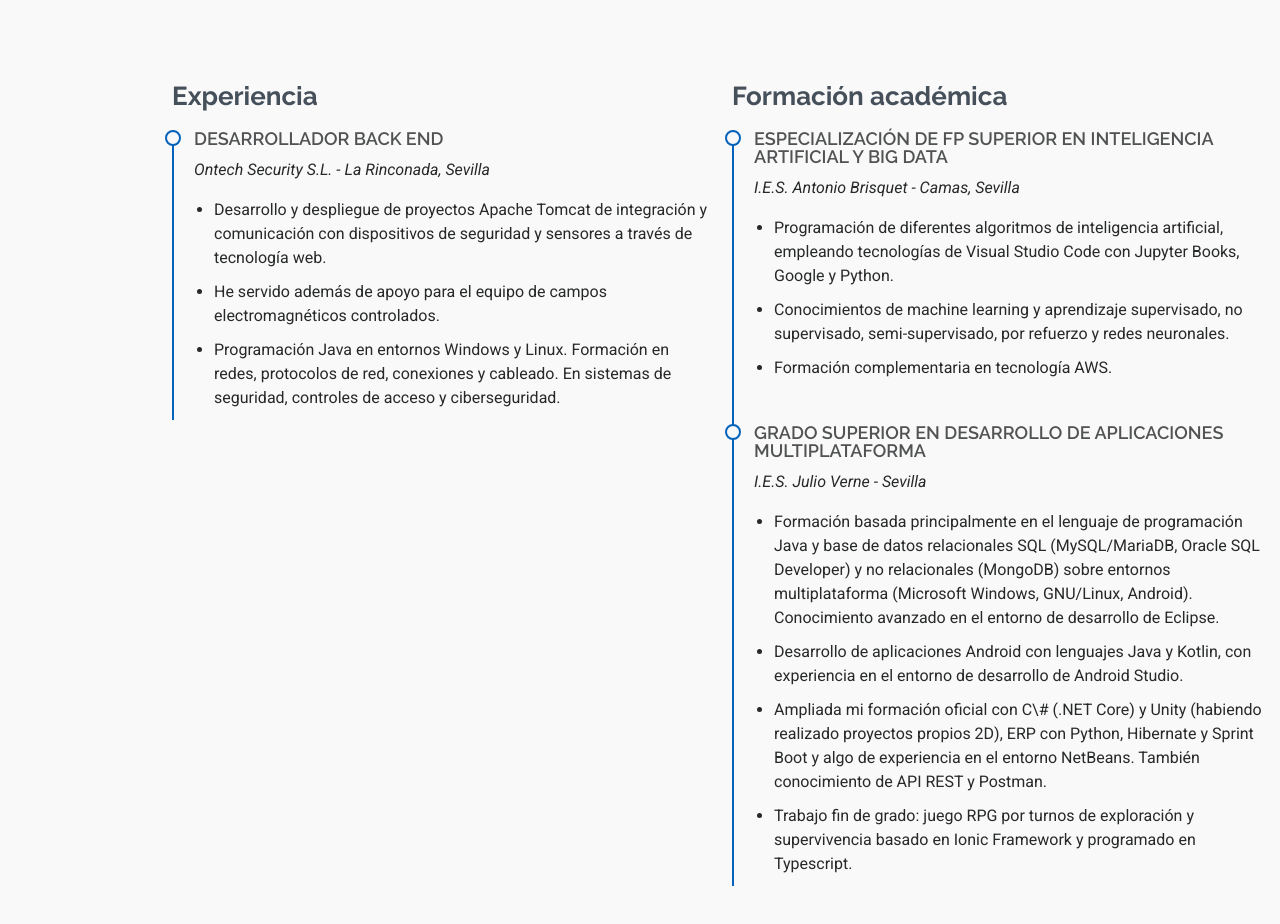
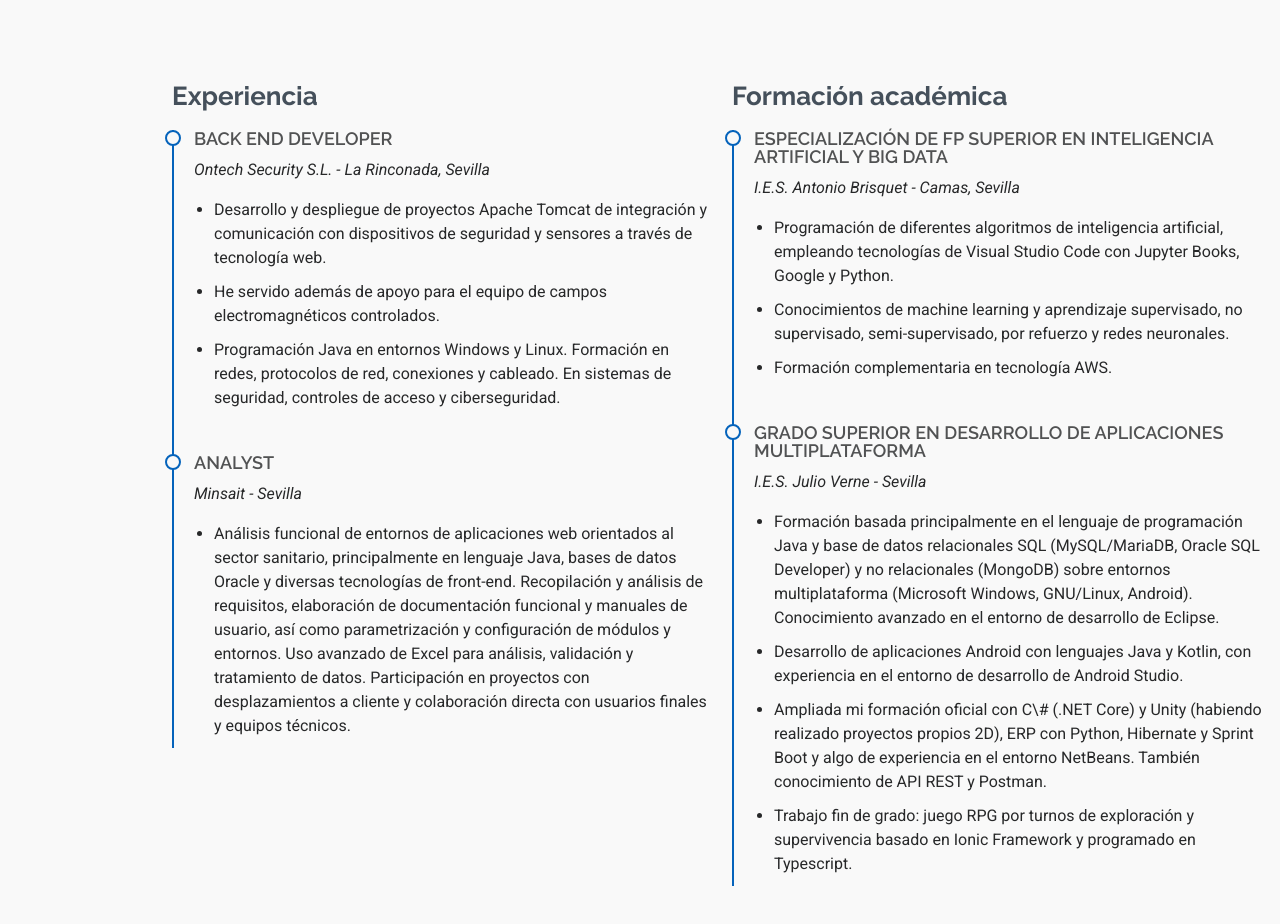
Before and after one commit to DSalado97/PortfolioWeb, a plain HTML site: page index.html in a window 1280 px wide. Shown: the part 3280-4204 px from the top of the page. Drawn offline with Linux system fonts and the light colour scheme.

Commit message:
Add files via upload

```diff
--- a/index.html
+++ b/index.html
@@ -528,7 +528,7 @@
           <div class="col-lg-6" data-aos="fade-up" data-aos-delay="200">
             <h3 class="resume-title">Experiencia</h3>
             <div class="resume-item">
-              <h4>Desarrollador Back End</h4>
+              <h4>Back End Developer</h4>
               <p><em>Ontech Security S.L. - La Rinconada, Sevilla</em></p>
               <ul>
                 <li>Desarrollo y despliegue de proyectos Apache Tomcat de integración y comunicación con dispositivos de
@@ -536,6 +536,21 @@
                 <li>He servido además de apoyo para el equipo de campos electromagnéticos controlados.</li>
                 <li>Programación Java en entornos Windows y Linux. Formación en redes, protocolos de red, conexiones y
                   cableado. En sistemas de seguridad, controles de acceso y ciberseguridad.</li>
+              </ul>
+            </div><!-- Edn Resume Item -->
+            <div class="resume-item">
+              <h4>Analyst</h4>
+              <p><em>Minsait - Sevilla</em></p>
+              <ul>
+                <li>Análisis funcional de entornos de aplicaciones web orientados al
+                  sector sanitario, principalmente en lenguaje Java, bases de
+                  datos Oracle y diversas tecnologías de front-end. Recopilación y
+                  análisis de requisitos, elaboración de documentación funcional y
+                  manuales de usuario, así como parametrización y configuración
+                  de módulos y entornos. Uso avanzado de Excel para análisis,
+                  validación y tratamiento de datos. Participación en proyectos
+                  con desplazamientos a cliente y colaboración directa con
+                  usuarios finales y equipos técnicos.</li>
               </ul>
             </div><!-- Edn Resume Item -->
 
```
